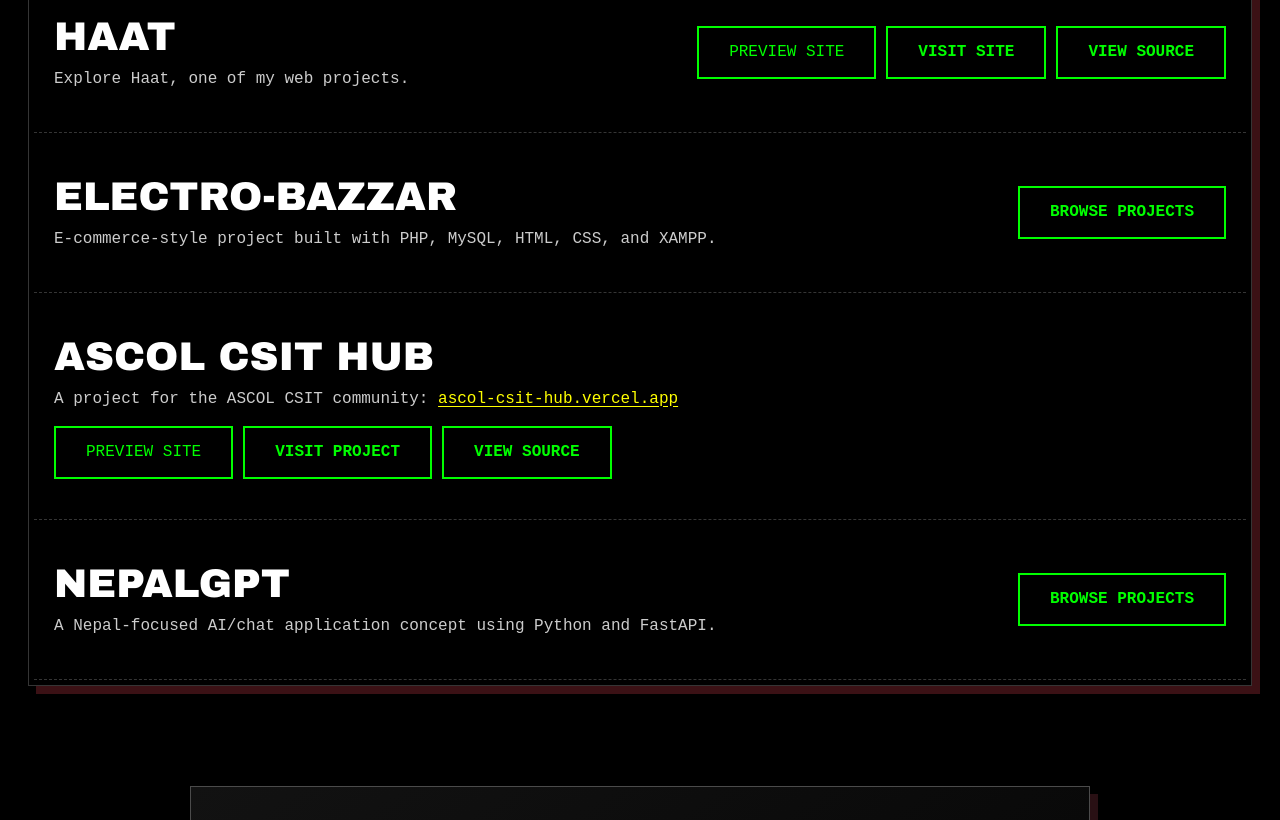
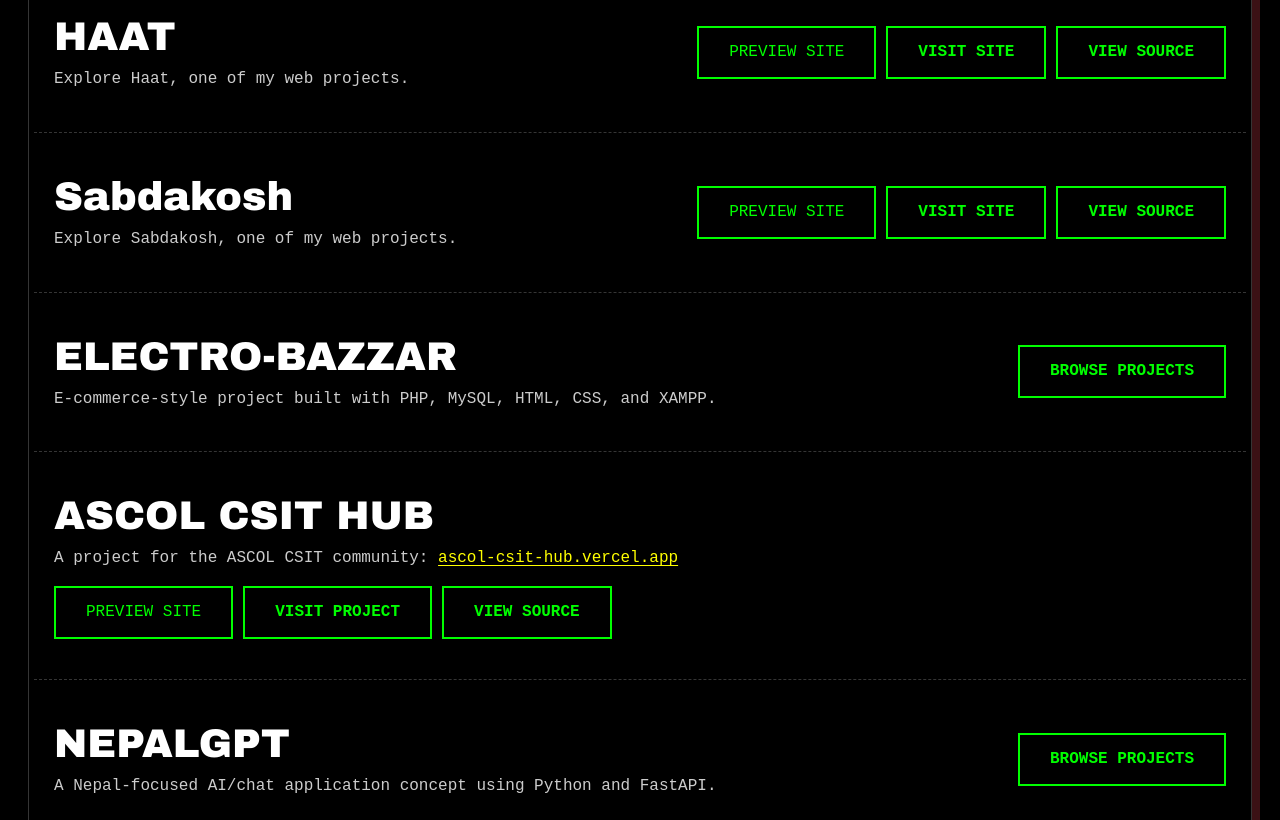
Before and after one commit to Rijanaryal/reejanaryal, a plain HTML site: page index.html in a window 1280 px wide. Shown: the part 3080-3900 px from the top of the page. Drawn offline with Linux system fonts and the light colour scheme.

Commit message:
Update index.html

```diff
--- a/index.html
+++ b/index.html
@@ -412,6 +412,24 @@ footer{padding:70px 16px}
     </div>
   </div>
 
+<div class="project-item" data-image="">
+    <div>
+      <div class="project-name">Sabdakosh</div>
+      <p>Explore Sabdakosh, one of my web projects.</p>
+    </div>
+    <div class="project-actions">
+      <button type="button" class="btn-wild preview-toggle" aria-expanded="false">PREVIEW SITE</button>
+      <a href="https://sabdakosh-rho.vercel.app/" target="_blank" rel="noopener noreferrer" class="btn-wild">VISIT SITE</a>
+      <a href="https://github.com/Rijanaryal?tab=repositories" target="_blank" rel="noopener noreferrer" class="btn-wild">VIEW SOURCE</a>
+    </div>
+    <div class="project-preview-panel">
+      <p>LIVE PREVIEW — IF THE SITE BLOCKS EMBEDDING, USE VISIT SITE.</p>
+      <iframe title="Sabdakosh live preview" data-src="https://sabdakosh-rho.vercel.app/" loading="lazy" referrerpolicy="strict-origin-when-cross-origin"></iframe>
+    </div>
+  </div>
+
+
+
   <article class="project-item">
     <div>
       <div class="project-name">ELECTRO-BAZZAR</div>
```
